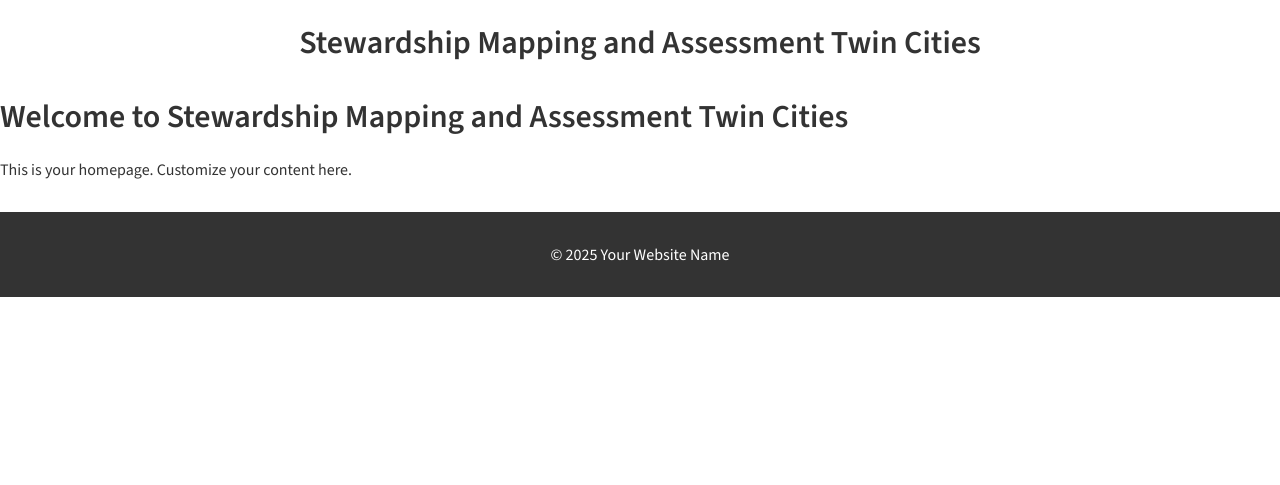
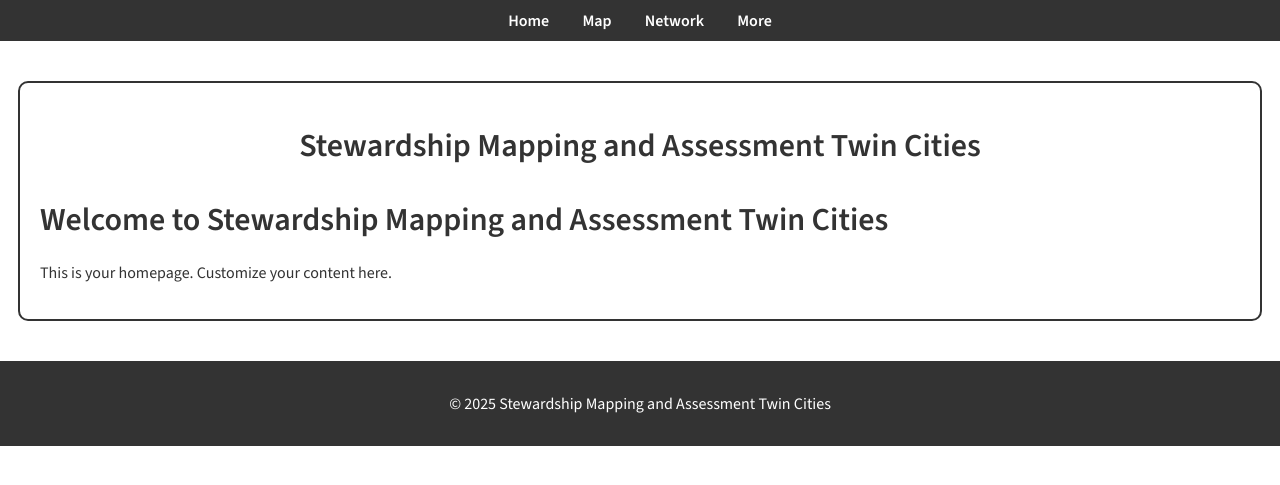
Before and after one commit to sallydonovan/mspstewmap, a Jekyll site: the page built from index.md, in a window 1280 px wide. Shown: the top 485 px of the page. Built offline with Jekyll 4.4.1, drawn with Linux system fonts in a browser that asks for light colours.

Commit message:
Update default.html

```diff
--- a/_layouts/default.html
+++ b/_layouts/default.html
@@ -9,14 +9,28 @@
   <!-- Google Fonts for Source Sans 3 -->
   <link href="https://fonts.googleapis.com/css2?family=Source+Sans+3:wght@400;600&display=swap" rel="stylesheet">
 
-  <!-- Include any other meta tags, links, or external CSS files as needed -->
-
   <!-- Link to External CSS -->
   <link rel="stylesheet" href="{{ site.baseurl }}/assets/css/style.css">
 </head>
 <body>
 
-  <!-- Page content goes here -->
+  <!-- Navigation Menu Bar -->
+  <nav>
+    <ul>
+      <li><a href="{{ site.baseurl }}/">Home</a></li>
+      <li><a href="{{ site.baseurl }}/map">Map</a></li>
+      <li><a href="{{ site.baseurl }}/network">Network</a></li>
+      <li>
+        <a href="#">More</a> <!-- Dropdown Parent Item -->
+        <ul>
+          <li><a href="{{ site.baseurl }}/about">About</a></li>
+        </ul>
+      </li>
+    </ul>
+  </nav>
+
+  <!-- Main Content Container with Border -->
+  <div class="main-container">
     <header>
       <h1>{{ page.title | default: site.title }}</h1>
     </header>
@@ -24,10 +38,11 @@
     <main>
       {{ content }}
     </main>
+  </div> <!-- End of main-container -->
 
-  <!-- Optionally add a footer -->
+  <!-- Footer -->
   <footer>
-    <p>&copy; {{ site.time | date: "%Y" }} Your Website Name</p>
+    <p>&copy; {{ site.time | date: "%Y" }} Stewardship Mapping and Assessment Twin Cities</p>
   </footer>
 
 </body>
```
Lines whose indentation alone changed are shown as unchanged.
